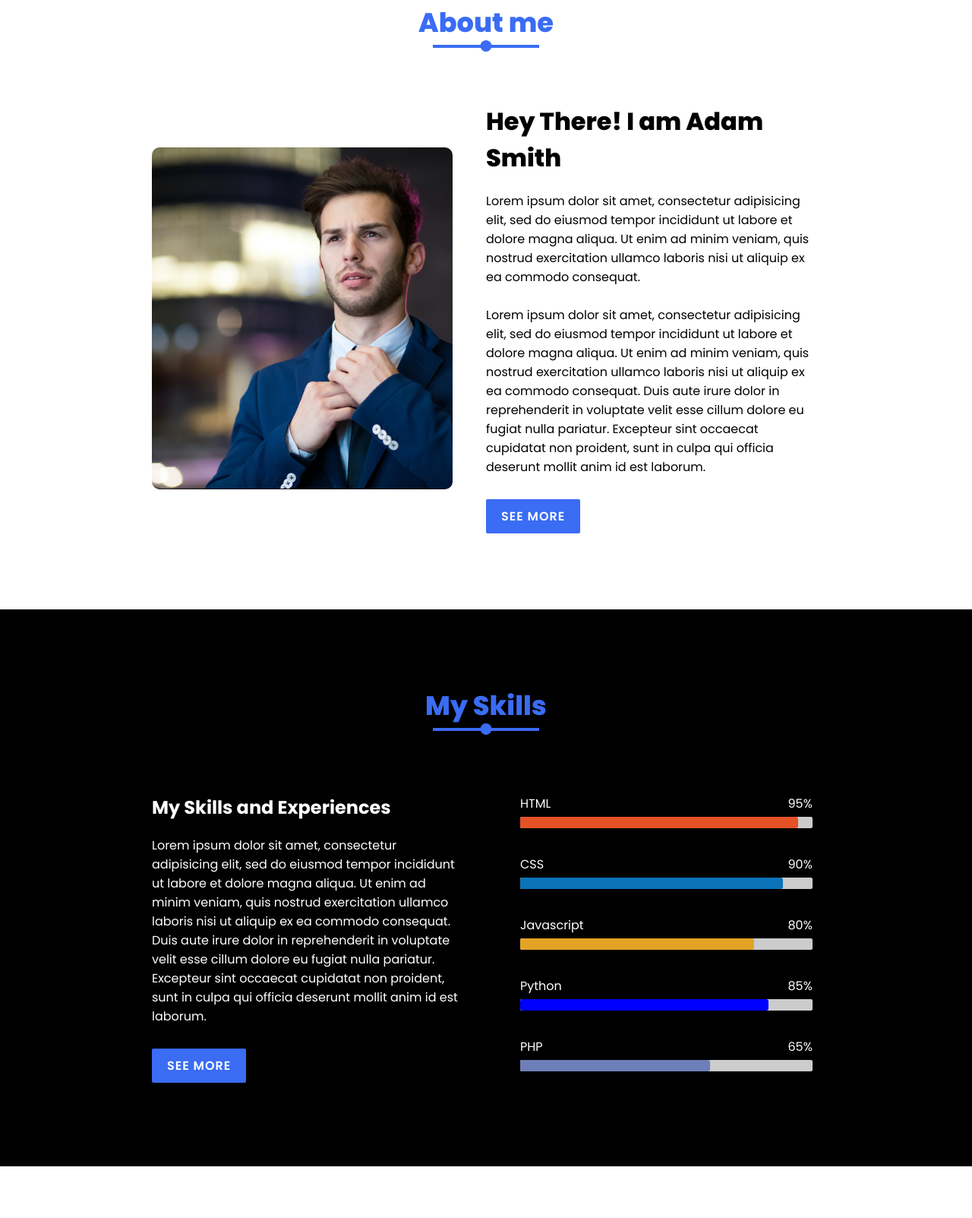
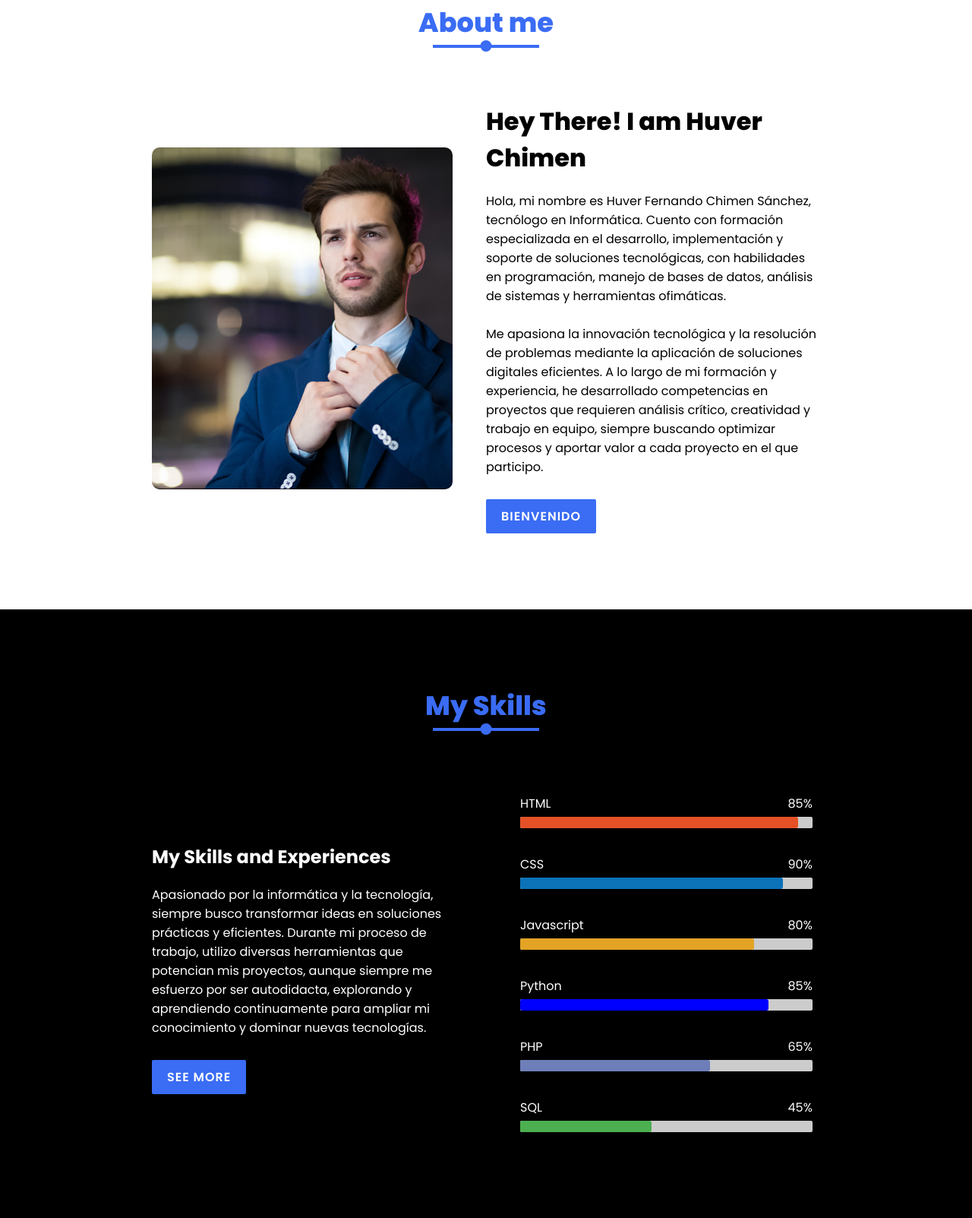
Before and after one commit to HuverSanchez/Portafolio_Huver, a plain HTML site: page index.html in a window 1280 px wide. Shown: the part 897-2500 px from the top of the page at 76% size. Drawn offline with nearby package versions, Linux system fonts and the light colour scheme.

Commit message:
css - html - editando

```diff
--- a/index.html
+++ b/index.html
@@ -55,9 +55,9 @@
                 </div>
             </div>
             <div class="column col-right reveal">
-                <h2 class="content-title" data-aos="fade-left" data-aos-duration="1000" data-aos-delay="200">Hey There! I am Adam Smith</h2>
-                <p class="paragraph-text" data-aos="flip-up" data-aos-duration="1000" data-aos-delay="400">Lorem ipsum dolor sit amet, consectetur adipisicing elit, sed do eiusmod tempor incididunt ut labore et dolore magna aliqua. Ut enim ad minim veniam, quis nostrud exercitation ullamco laboris nisi ut aliquip ex ea commodo consequat.<br><br>Lorem ipsum dolor sit amet, consectetur adipisicing elit, sed do eiusmod tempor incididunt ut labore et dolore magna aliqua. Ut enim ad minim veniam, quis nostrud exercitation ullamco laboris nisi ut aliquip ex ea commodo consequat. Duis aute irure dolor in reprehenderit in voluptate velit esse cillum dolore eu fugiat nulla pariatur. Excepteur sint occaecat cupidatat non proident, sunt in culpa qui officia deserunt mollit anim id est laborum.</p>
-                <a href="#" class="btn" data-aos="zoom-out-left" data-aos-duration="1000" data-aos-delay="600">See more</a>
+                <h2 class="content-title" data-aos="fade-left" data-aos-duration="1000" data-aos-delay="200">Hey There! I am Huver Chimen</h2>
+                <p class="paragraph-text" data-aos="flip-up" data-aos-duration="1000" data-aos-delay="400">Hola, mi nombre es Huver Fernando Chimen Sánchez, tecnólogo en Informática. Cuento con formación especializada en el desarrollo, implementación y soporte de soluciones tecnológicas, con habilidades en programación, manejo de bases de datos, análisis de sistemas y herramientas ofimáticas.<br><br>Me apasiona la innovación tecnológica y la resolución de problemas mediante la aplicación de soluciones digitales eficientes. A lo largo de mi formación y experiencia, he desarrollado competencias en proyectos que requieren análisis crítico, creatividad y trabajo en equipo, siempre buscando optimizar procesos y aportar valor a cada proyecto en el que participo.</p>
+                <a href="#" class="btn" data-aos="zoom-out-left" data-aos-duration="1000" data-aos-delay="600">Bienvenido</a>
             </div>
         </div>
     </section>
@@ -71,14 +71,14 @@
         <div class="content">
             <div class="column col-left">
                 <h2 class="content-title" data-aos="fade-right" data-aos-duration="1000" data-aos-delay="200">My Skills and Experiences</h2>
-                <div class="paragraph-text" data-aos="flip-down" data-aos-duration="1000" data-aos-delay="300">Lorem ipsum dolor sit amet, consectetur adipisicing elit, sed do eiusmod tempor incididunt ut labore et dolore magna aliqua. Ut enim ad minim veniam, quis nostrud exercitation ullamco laboris nisi ut aliquip ex ea commodo consequat. Duis aute irure dolor in reprehenderit in voluptate velit esse cillum dolore eu fugiat nulla pariatur. Excepteur sint occaecat cupidatat non proident, sunt in culpa qui officia deserunt mollit anim id est laborum.</div>
+                <div class="paragraph-text" data-aos="flip-down" data-aos-duration="1000" data-aos-delay="300">Apasionado por la informática y la tecnología, siempre busco transformar ideas en soluciones prácticas y eficientes. Durante mi proceso de trabajo, utilizo diversas herramientas que potencian mis proyectos, aunque siempre me esfuerzo por ser autodidacta, explorando y aprendiendo continuamente para ampliar mi conocimiento y dominar nuevas tecnologías.</div>
                 <a href="#" class="btn" data-aos="zoom-in-right" data-aos-duration="1000" data-aos-delay="400">See more</a>
             </div>
             <div class="column col-right">
                 <div class="bar">
                     <div class="info" data-aos="flip-up" data-aos-duration="1000" data-aos-delay="100">
                         <span>HTML</span>
-                        <span>95%</span>
+                        <span>85%</span>
                     </div>
                     <div class="line html" data-aos="zoom-in-right" data-aos-duration="1000" data-aos-delay="140"></div>
                 </div>
@@ -110,6 +110,14 @@
                     </div>
                     <div class="line php" data-aos="zoom-in-right" data-aos-duration="1000" data-aos-delay="540"></div>
                 </div>
+                <div class="bar">
+                    <div class="info" data-aos="flip-up" data-aos-duration="1000" data-aos-delay="600">
+                        <span>SQL</span>
+                        <span>45%</span>
+                    </div>
+                    <div class="line sql" data-aos="zoom-in-right" data-aos-duration="1000" data-aos-delay="640"></div>
+                </div>
+            </div>
             </div>
         </div>
     </section>
@@ -220,7 +228,7 @@
               </div>
               <div class="info">
                 <h3>Email Address</h3>
-                <span>contact@email.com</span>
+                <span>juniorchimensanchez2007@gmail.com</span>
               </div>
             </div>
             <div class="card reveal">
--- a/style.css
+++ b/style.css
@@ -337,6 +337,11 @@ section{
     background-color: #6d7eb8;
 }
 
+.skills .content .col-right .bar .sql::before{
+    width: 45%;
+    background-color: #4CAF50;
+}
+
 /* Services */
 
 .services .content{
@@ -461,7 +466,7 @@ section{
 
   .contact .content .row .card{
     background: #fff;
-    width: 240px;
+    width: 380px;
     margin: 20px;
     padding: 25px;
     display: flex;
```
